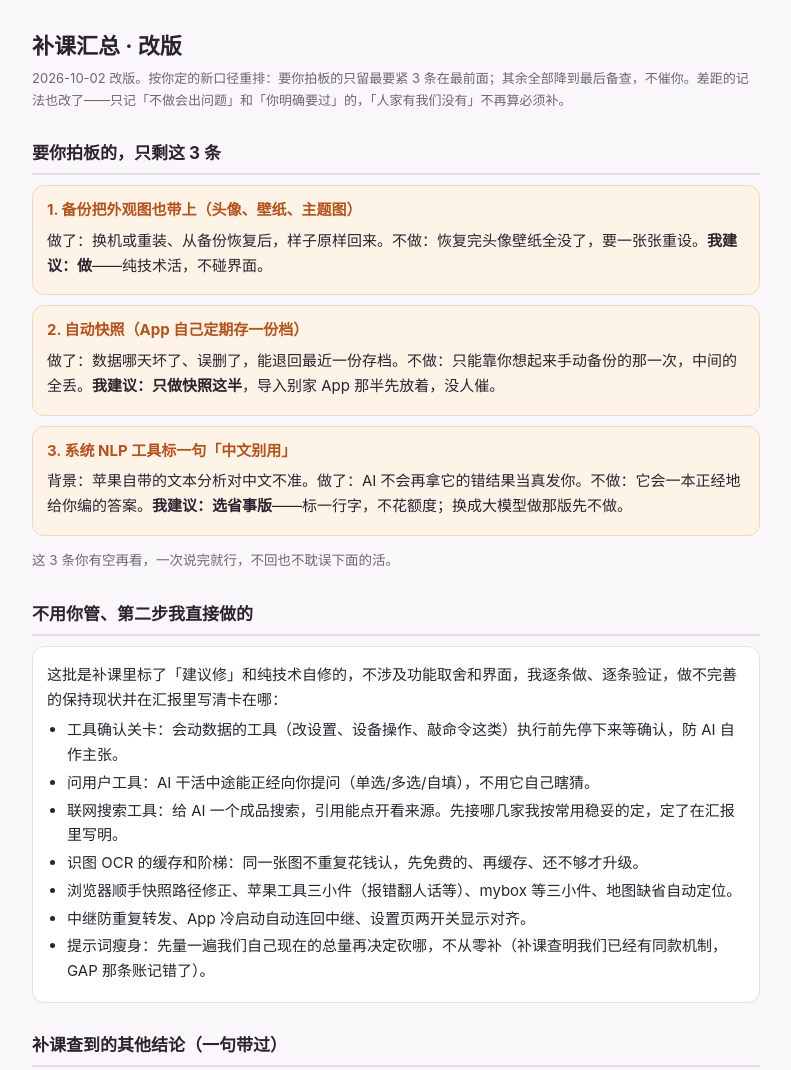
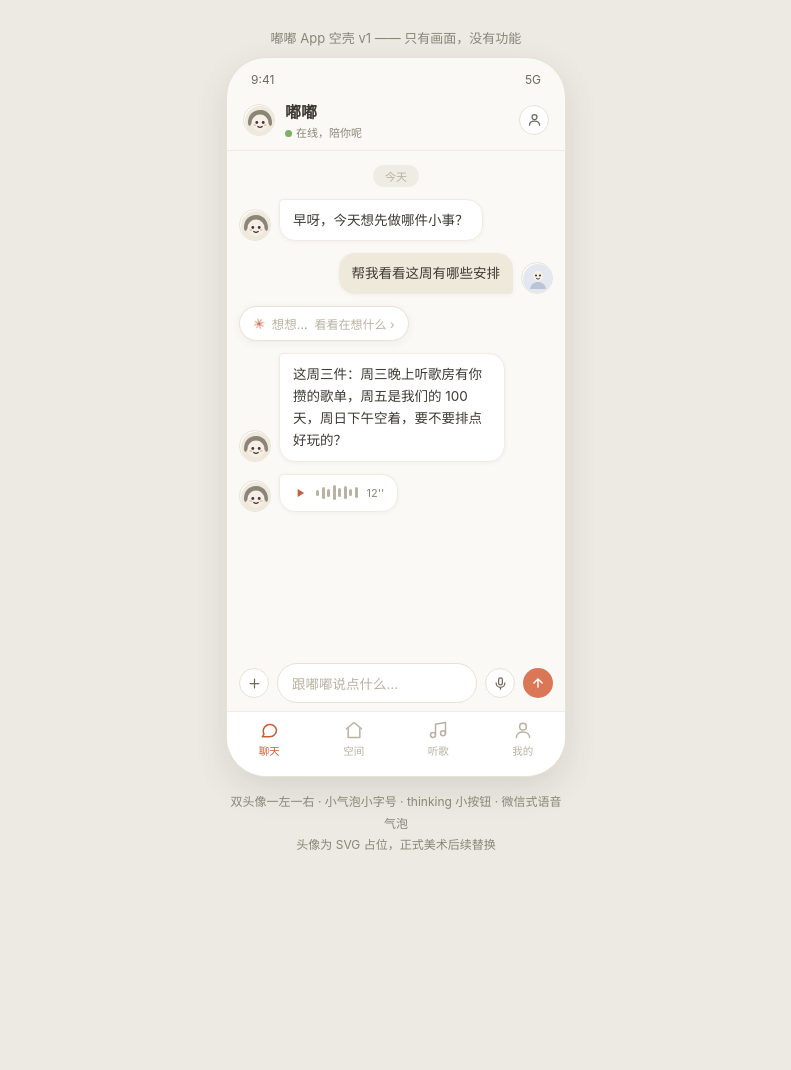
Before and after one commit to imcat-owo/bridge-preview, a plain HTML site: page index.html in a window 1280 px wide. Shown: the top 1070 px of the page, without its empty margins (244-1035 px from the left). After the commit the page ends 884 px from the top, so only its background shows below. Drawn offline with Linux system fonts and the light colour scheme.

Commit message:
嘟嘟 App 空壳 v1 预览（替换旧桥预览）

```diff
--- a/index.html
+++ b/index.html
@@ -1,83 +1,170 @@
 <!DOCTYPE html>
 <html lang="zh-CN">
 <head>
-<meta charset="utf-8">
-<meta name="viewport" content="width=device-width, initial-scale=1">
-<title>补课汇总 · 只剩 3 条要你拍板</title>
+<meta charset="UTF-8">
+<meta name="viewport" content="width=device-width, initial-scale=1.0">
+<title>嘟嘟 App 空壳（静态 mockup，只有画面没有功能）</title>
+<!--
+  嘟嘟 App 主界面空壳 v1 —— 静态展示，无功能。
+  设计口径：穹妹灰调手绘风 / 双头像气泡一左一右 / 小气泡小字号精致风 /
+  可爱不油腻文案 / 全局无 emoji / SVG 圆润 Q 版。
+  头像为 SVG 占位，正式美术（穹妹头像/小恶魔皮肤）后续替换。
+-->
 <style>
-  :root{ --ink:#2b2430; --sub:#6f6475; --line:#e7dde8; --card:#fff; --bg:#faf7fa; --hot:#b3541e; }
-  *{box-sizing:border-box}
-  body{margin:0;background:var(--bg);color:var(--ink);font-family:-apple-system,"PingFang SC","Microsoft YaHei",sans-serif;line-height:1.65;font-size:15px}
-  .wrap{max-width:760px;margin:0 auto;padding:20px 16px 60px}
-  h1{font-size:22px;margin:8px 0 4px}
-  .meta{color:var(--sub);font-size:13px;margin-bottom:18px}
-  h2{font-size:17px;margin:28px 0 10px;padding-bottom:6px;border-bottom:2px solid var(--line)}
-  .card{background:var(--card);border:1px solid var(--line);border-radius:12px;padding:12px 14px;margin:10px 0}
-  .card h3{margin:0 0 6px;font-size:15px}
-  .card p{margin:4px 0}
-  .hot{background:#fdf3e7;border:1px solid #f0d9bd;border-radius:12px;padding:12px 14px;margin:10px 0}
-  .hot h3{margin:0 0 6px;font-size:15px;color:var(--hot)}
-  .hot p{margin:4px 0}
-  .dim{color:var(--sub);font-size:13.5px}
-  ul{margin:6px 0;padding-left:20px}
-  li{margin:3px 0}
+:root{
+  --bg:#FAF9F6; --card:#FFFFFF; --ink:#3D3A33; --ink-soft:#6E695C;
+  --muted:#8A8578; --faint:#B9B2A2; --line:#E7E2D5; --line-soft:#EFECE4;
+  --accent:#D97757; --accent-deep:#C15F3C; --bubble-ai:#FFFFFF; --bubble-me:#EFE9DC;
+  --tab-bg:#FFFFFF;
+}
+*{box-sizing:border-box}
+body{margin:0;background:#EDEAE3;display:flex;justify-content:center;align-items:flex-start;
+  padding:28px 12px;font-family:-apple-system,'PingFang SC','Hiragino Sans GB','Microsoft YaHei',sans-serif}
+.cap{text-align:center;font-size:13px;color:var(--muted);margin:0 0 10px}
+.phone{width:340px;background:var(--bg);border-radius:40px;border:1px solid var(--line);
+  overflow:hidden;box-shadow:0 12px 34px rgba(61,58,51,.12);display:flex;flex-direction:column;height:720px}
+.status{display:flex;justify-content:space-between;padding:14px 24px 4px;font-size:12px;color:var(--ink-soft)}
+.head{display:flex;align-items:center;gap:10px;padding:8px 16px 10px;border-bottom:1px solid var(--line-soft)}
+.head .name{font-size:16px;font-weight:700;color:var(--ink)}
+.head .sub{font-size:11px;color:var(--muted);margin-top:1px}
+.head .dot{display:inline-block;width:7px;height:7px;border-radius:50%;background:#7FB069;margin-right:4px}
+.head .sp{flex:1}
+.iconbtn{width:30px;height:30px;border-radius:50%;border:1px solid var(--line);background:var(--card);
+  display:flex;align-items:center;justify-content:center;color:var(--ink-soft)}
+.body{flex:1;overflow:hidden;padding:14px 12px;display:flex;flex-direction:column;gap:12px}
+.day{align-self:center;font-size:11px;color:var(--faint);background:var(--line-soft);
+  border-radius:999px;padding:3px 12px}
+.msg{display:flex;gap:8px;align-items:flex-end;max-width:100%}
+.msg.me{justify-content:flex-end}
+.av{width:32px;height:32px;flex:none;border-radius:50%;overflow:hidden;border:1px solid var(--line);background:#fff}
+.bubble{font-size:13.5px;line-height:1.65;color:var(--ink);padding:9px 13px;max-width:72%;
+  box-shadow:0 1px 4px rgba(61,58,51,.05)}
+.msg.ai .bubble{background:var(--bubble-ai);border:1px solid var(--line-soft);border-radius:4px 16px 16px 16px}
+.msg.me .bubble{background:var(--bubble-me);border-radius:16px 16px 4px 16px}
+/* thinking 小按钮 */
+.think{align-self:flex-start;display:inline-flex;align-items:center;gap:7px;background:var(--card);
+  border:1px solid var(--line);border-radius:999px;padding:7px 13px;font-size:12.5px;color:var(--ink-soft);
+  box-shadow:0 2px 10px rgba(61,58,51,.06)}
+.think .ast{color:var(--accent-deep);font-size:14px;display:inline-block;animation:spin 6s linear infinite}
+@keyframes spin{to{transform:rotate(360deg)}}
+.think .shimmer{background:linear-gradient(100deg,var(--faint) 30%,var(--ink-soft) 50%,var(--faint) 70%);
+  background-size:200% 100%;-webkit-background-clip:text;background-clip:text;
+  -webkit-text-fill-color:transparent;animation:shim 2.4s linear infinite}
+@keyframes shim{to{background-position:-200% 0}}
+.think .chev{color:var(--faint);font-size:12px}
+/* 语音气泡 */
+.voice{display:flex;align-items:center;gap:9px;background:var(--card);border:1px solid var(--line-soft);
+  border-radius:4px 16px 16px 16px;padding:9px 13px;max-width:72%;box-shadow:0 1px 4px rgba(61,58,51,.05)}
+.voice .bars{display:flex;align-items:center;gap:2.5px;height:18px}
+.voice .bars i{width:3px;border-radius:2px;background:var(--faint)}
+.voice .dur{font-size:11px;color:var(--muted)}
+/* 底部输入 */
+.composer{display:flex;align-items:center;gap:8px;padding:8px 12px;background:var(--bg)}
+.pill{flex:1;display:flex;align-items:center;background:var(--card);border:1px solid var(--line);
+  border-radius:999px;padding:9px 14px;font-size:13.5px;color:var(--faint)}
+.send{width:30px;height:30px;border-radius:50%;background:var(--accent);color:#fff;flex:none;
+  display:flex;align-items:center;justify-content:center}
+/* tab bar */
+.tabs{display:flex;background:var(--tab-bg);border-top:1px solid var(--line-soft);padding:8px 0 18px}
+.tab{flex:1;display:flex;flex-direction:column;align-items:center;gap:3px;font-size:10.5px;color:var(--faint)}
+.tab.on{color:var(--accent-deep)}
+.note{max-width:340px;margin:14px auto 0;font-size:12px;color:var(--muted);line-height:1.8;text-align:center}
 </style>
 </head>
 <body>
-<div class="wrap">
-<h1>补课汇总 · 改版</h1>
-<div class="meta">2026-10-02 改版。按你定的新口径重排：要你拍板的只留最要紧 3 条在最前面；其余全部降到最后备查，不催你。差距的记法也改了——只记「不做会出问题」和「你明确要过」的，「人家有我们没有」不再算必须补。</div>
-
-<h2>要你拍板的，只剩这 3 条</h2>
-
-<div class="hot"><h3>1. 备份把外观图也带上（头像、壁纸、主题图）</h3>
-<p>做了：换机或重装、从备份恢复后，样子原样回来。不做：恢复完头像壁纸全没了，要一张张重设。<b>我建议：做</b>——纯技术活，不碰界面。</p></div>
-
-<div class="hot"><h3>2. 自动快照（App 自己定期存一份档）</h3>
-<p>做了：数据哪天坏了、误删了，能退回最近一份存档。不做：只能靠你想起来手动备份的那一次，中间的全丢。<b>我建议：只做快照这半</b>，导入别家 App 那半先放着，没人催。</p></div>
-
-<div class="hot"><h3>3. 系统 NLP 工具标一句「中文别用」</h3>
-<p>背景：苹果自带的文本分析对中文不准。做了：AI 不会再拿它的错结果当真发你。不做：它会一本正经地给你编的答案。<b>我建议：选省事版</b>——标一行字，不花额度；换成大模型做那版先不做。</p></div>
-
-<p class="dim">这 3 条你有空再看，一次说完就行，不回也不耽误下面的活。</p>
-
-<h2>不用你管、第二步我直接做的</h2>
-<div class="card">
-<p>这批是补课里标了「建议修」和纯技术自修的，不涉及功能取舍和界面，我逐条做、逐条验证，做不完善的保持现状并在汇报里写清卡在哪：</p>
-<ul>
-<li>工具确认关卡：会动数据的工具（改设置、设备操作、敲命令这类）执行前先停下来等确认，防 AI 自作主张。</li>
-<li>问用户工具：AI 干活中途能正经向你提问（单选/多选/自填），不用它自己瞎猜。</li>
-<li>联网搜索工具：给 AI 一个成品搜索，引用能点开看来源。先接哪几家我按常用稳妥的定，定了在汇报里写明。</li>
-<li>识图 OCR 的缓存和阶梯：同一张图不重复花钱认，先免费的、再缓存、还不够才升级。</li>
-<li>浏览器顺手快照路径修正、苹果工具三小件（报错翻人话等）、mybox 等三小件、地图缺省自动定位。</li>
-<li>中继防重复转发、App 冷启动自动连回中继、设置页两开关显示对齐。</li>
-<li>提示词瘦身：先量一遍我们自己现在的总量再决定砍哪，不从零补（补课查明我们已经有同款机制，GAP 那条账记错了）。</li>
-</ul>
+<div>
+<p class="cap">嘟嘟 App 空壳 v1 —— 只有画面，没有功能</p>
+<div class="phone">
+  <div class="status"><span>9:41</span><span>5G</span></div>
+  <div class="head">
+    <span class="av" aria-label="嘟嘟头像">
+      <svg viewBox="0 0 32 32" width="32" height="32">
+        <circle cx="16" cy="16" r="15" fill="#EFE9DC"/>
+        <path d="M4 18c0-8 5-13 12-13s12 5 12 13c0 2-1 3-2 3-2-4-5-6-10-6s-8 2-10 6c-1 0-2-1-2-3z" fill="#8A8578"/>
+        <circle cx="16" cy="18" r="8.5" fill="#F7EFE6"/>
+        <circle cx="12.8" cy="17.5" r="1.4" fill="#3D3A33"/>
+        <circle cx="19.2" cy="17.5" r="1.4" fill="#3D3A33"/>
+        <path d="M13.8 21.5c1.4 1.2 3 1.2 4.4 0" stroke="#3D3A33" stroke-width="1.2" fill="none" stroke-linecap="round"/>
+        <ellipse cx="10.8" cy="20" rx="1.6" ry="1" fill="#E8B4A0" opacity=".7"/>
+        <ellipse cx="21.2" cy="20" rx="1.6" ry="1" fill="#E8B4A0" opacity=".7"/>
+      </svg>
+    </span>
+    <span><div class="name">嘟嘟</div><div class="sub"><span class="dot"></span>在线，陪你呢</div></span>
+    <span class="sp"></span>
+    <span class="iconbtn"><svg width="15" height="15" viewBox="0 0 24 24" fill="none" stroke="currentColor" stroke-width="2" stroke-linecap="round"><circle cx="12" cy="8" r="4"/><path d="M4 21c0-4 3.5-6.5 8-6.5s8 2.5 8 6.5"/></svg></span>
+  </div>
+  <div class="body">
+    <span class="day">今天</span>
+    <div class="msg ai">
+      <span class="av"><svg viewBox="0 0 32 32" width="32" height="32">
+        <circle cx="16" cy="16" r="15" fill="#EFE9DC"/>
+        <path d="M4 18c0-8 5-13 12-13s12 5 12 13c0 2-1 3-2 3-2-4-5-6-10-6s-8 2-10 6c-1 0-2-1-2-3z" fill="#8A8578"/>
+        <circle cx="16" cy="18" r="8.5" fill="#F7EFE6"/>
+        <circle cx="12.8" cy="17.5" r="1.4" fill="#3D3A33"/>
+        <circle cx="19.2" cy="17.5" r="1.4" fill="#3D3A33"/>
+        <path d="M13.8 21.5c1.4 1.2 3 1.2 4.4 0" stroke="#3D3A33" stroke-width="1.2" fill="none" stroke-linecap="round"/>
+        <ellipse cx="10.8" cy="20" rx="1.6" ry="1" fill="#E8B4A0" opacity=".7"/>
+        <ellipse cx="21.2" cy="20" rx="1.6" ry="1" fill="#E8B4A0" opacity=".7"/>
+      </svg></span>
+      <span class="bubble">早呀，今天想先做哪件小事？</span>
+    </div>
+    <div class="msg me">
+      <span class="bubble">帮我看看这周有哪些安排</span>
+      <span class="av"><svg viewBox="0 0 32 32" width="32" height="32">
+        <circle cx="16" cy="16" r="15" fill="#E3E8F0"/>
+        <circle cx="16" cy="13" r="5" fill="#F7EFE6"/>
+        <path d="M8 26c1-5 4-7 8-7s7 2 8 7" fill="#B9C4D6"/>
+        <circle cx="14" cy="12.5" r="1.1" fill="#3D3A33"/>
+        <circle cx="18" cy="12.5" r="1.1" fill="#3D3A33"/>
+        <path d="M14.5 15.5c1 0.8 2 0.8 3 0" stroke="#3D3A33" stroke-width="1" fill="none" stroke-linecap="round"/>
+      </svg></span>
+    </div>
+    <div class="think"><span class="ast">✳</span><span class="shimmer">想想…</span><span class="chev">看看在想什么 ›</span></div>
+    <div class="msg ai">
+      <span class="av"><svg viewBox="0 0 32 32" width="32" height="32">
+        <circle cx="16" cy="16" r="15" fill="#EFE9DC"/>
+        <path d="M4 18c0-8 5-13 12-13s12 5 12 13c0 2-1 3-2 3-2-4-5-6-10-6s-8 2-10 6c-1 0-2-1-2-3z" fill="#8A8578"/>
+        <circle cx="16" cy="18" r="8.5" fill="#F7EFE6"/>
+        <circle cx="12.8" cy="17.5" r="1.4" fill="#3D3A33"/>
+        <circle cx="19.2" cy="17.5" r="1.4" fill="#3D3A33"/>
+        <path d="M13.8 21.5c1.4 1.2 3 1.2 4.4 0" stroke="#3D3A33" stroke-width="1.2" fill="none" stroke-linecap="round"/>
+        <ellipse cx="10.8" cy="20" rx="1.6" ry="1" fill="#E8B4A0" opacity=".7"/>
+        <ellipse cx="21.2" cy="20" rx="1.6" ry="1" fill="#E8B4A0" opacity=".7"/>
+      </svg></span>
+      <span class="bubble">这周三件：周三晚上听歌房有你攒的歌单，周五是我们的 100 天，周日下午空着，要不要排点好玩的？</span>
+    </div>
+    <div class="msg ai">
+      <span class="av"><svg viewBox="0 0 32 32" width="32" height="32">
+        <circle cx="16" cy="16" r="15" fill="#EFE9DC"/>
+        <path d="M4 18c0-8 5-13 12-13s12 5 12 13c0 2-1 3-2 3-2-4-5-6-10-6s-8 2-10 6c-1 0-2-1-2-3z" fill="#8A8578"/>
+        <circle cx="16" cy="18" r="8.5" fill="#F7EFE6"/>
+        <circle cx="12.8" cy="17.5" r="1.4" fill="#3D3A33"/>
+        <circle cx="19.2" cy="17.5" r="1.4" fill="#3D3A33"/>
+        <path d="M13.8 21.5c1.4 1.2 3 1.2 4.4 0" stroke="#3D3A33" stroke-width="1.2" fill="none" stroke-linecap="round"/>
+        <ellipse cx="10.8" cy="20" rx="1.6" ry="1" fill="#E8B4A0" opacity=".7"/>
+        <ellipse cx="21.2" cy="20" rx="1.6" ry="1" fill="#E8B4A0" opacity=".7"/>
+      </svg></span>
+      <span class="voice">
+        <svg width="14" height="14" viewBox="0 0 24 24" fill="#C15F3C"><path d="M8 5v14l11-7z"/></svg>
+        <span class="bars"><i style="height:6px"></i><i style="height:12px"></i><i style="height:8px"></i><i style="height:15px"></i><i style="height:9px"></i><i style="height:13px"></i><i style="height:7px"></i><i style="height:11px"></i></span>
+        <span class="dur">12''</span>
+      </span>
+    </div>
+  </div>
+  <div class="composer">
+    <span class="iconbtn"><svg width="15" height="15" viewBox="0 0 24 24" fill="none" stroke="currentColor" stroke-width="2" stroke-linecap="round"><path d="M12 5v14M5 12h14"/></svg></span>
+    <span class="pill">跟嘟嘟说点什么…</span>
+    <span class="iconbtn"><svg width="15" height="15" viewBox="0 0 24 24" fill="none" stroke="currentColor" stroke-width="2" stroke-linecap="round"><rect x="9" y="3" width="6" height="11" rx="3"/><path d="M5 11a7 7 0 0 0 14 0M12 18v3"/></svg></span>
+    <span class="send"><svg width="14" height="14" viewBox="0 0 24 24" fill="none" stroke="#fff" stroke-width="2.4" stroke-linecap="round"><path d="M12 19V5M5 12l7-7 7 7"/></svg></span>
+  </div>
+  <div class="tabs">
+    <span class="tab on"><svg width="20" height="20" viewBox="0 0 24 24" fill="none" stroke="currentColor" stroke-width="1.8" stroke-linecap="round" stroke-linejoin="round"><path d="M21 12a8 8 0 0 1-8 8H4l2-3a8 8 0 1 1 15-5z"/></svg>聊天</span>
+    <span class="tab"><svg width="20" height="20" viewBox="0 0 24 24" fill="none" stroke="currentColor" stroke-width="1.8" stroke-linecap="round" stroke-linejoin="round"><path d="M3 10.5 12 3l9 7.5"/><path d="M5 9.5V21h14V9.5"/></svg>空间</span>
+    <span class="tab"><svg width="20" height="20" viewBox="0 0 24 24" fill="none" stroke="currentColor" stroke-width="1.8" stroke-linecap="round" stroke-linejoin="round"><path d="M9 18V5l12-2v13"/><circle cx="6" cy="18" r="3"/><circle cx="18" cy="16" r="3"/></svg>听歌</span>
+    <span class="tab"><svg width="20" height="20" viewBox="0 0 24 24" fill="none" stroke="currentColor" stroke-width="1.8" stroke-linecap="round" stroke-linejoin="round"><circle cx="12" cy="8" r="4"/><path d="M4 21c0-4 3.5-6.5 8-6.5s8 2.5 8 6.5"/></svg>我的</span>
+  </div>
 </div>
-
-<h2>补课查到的其他结论（一句带过）</h2>
-<div class="card">
-<ul>
-<li>音色选择器 Kelivo 也没有，没处借——真要做只能自研对厂商接口，不急。</li>
-<li>三家新语音供应商轻重：阶跃星辰最轻、Fish 中等、通义千问音频最重（要新养一条长连接）。</li>
-<li>上游仓库是发布镜像，人格分仓、角色卡群聊在公开仓都没有现成的；要做都是自研大活。</li>
-<li>文档两处被推翻：Kelivo 其实有聊天发图的裁剪；它备份其实带图（就是上面第 1 条）。</li>
-<li>没查到的如实记着：Kelivo 的 ffmpeg 构建配置、我们提示词总量的实测数（第二步先量）。</li>
-</ul>
-</div>
-
-<h2>备查（不催你，想起来再翻）</h2>
-<div class="card dim">
-<p>下面这些都是「人家有、我们没有」或纯手感取舍，按新口径不算欠账，只存档。你哪天想要哪个，点名我就做：</p>
-<ul>
-<li>API：查余额、多 key 轮换（中转 key 断粮时有用，现能手动切供应商兜底）、预置供应商名单、分享导入（它带明文 key，真做要改口径）、按供应商代理、自定义请求头/体、温度等手感参数（现在写死 0.7，没出过事）、费用估算、重试可配、缓存开关。</li>
-<li>识图图片：PDF 发给模型、视觉组标记呈现、图片质量档位和裁剪入口、头像选即存统一、选图来源加文件/现拍/网址、供应商图标可换。</li>
-<li>语音：补三家供应商、MiniMax 发音词典、MiMo 克隆选文件入口、播放胶囊跳句快进、点气泡原地播、录音当语音发。</li>
-<li>功能：记忆精细化（会碰你的记忆文件格式）、定时任务 iOS 降级版、消息多版本/分支/导出、主题分享、流程图渲染、会话批量删、按助手分人格、角色卡群聊、界面小件（翻译/快捷短语）。</li>
-</ul>
-<p>49 篇逐条笔记（他们怎么做、能借什么、借不了什么）都在我电脑里存着，你点名哪条我把那篇细的发你。</p>
-</div>
-
+<p class="note">双头像一左一右 · 小气泡小字号 · thinking 小按钮 · 微信式语音气泡<br>头像为 SVG 占位，正式美术后续替换</p>
 </div>
 </body>
 </html>
```
